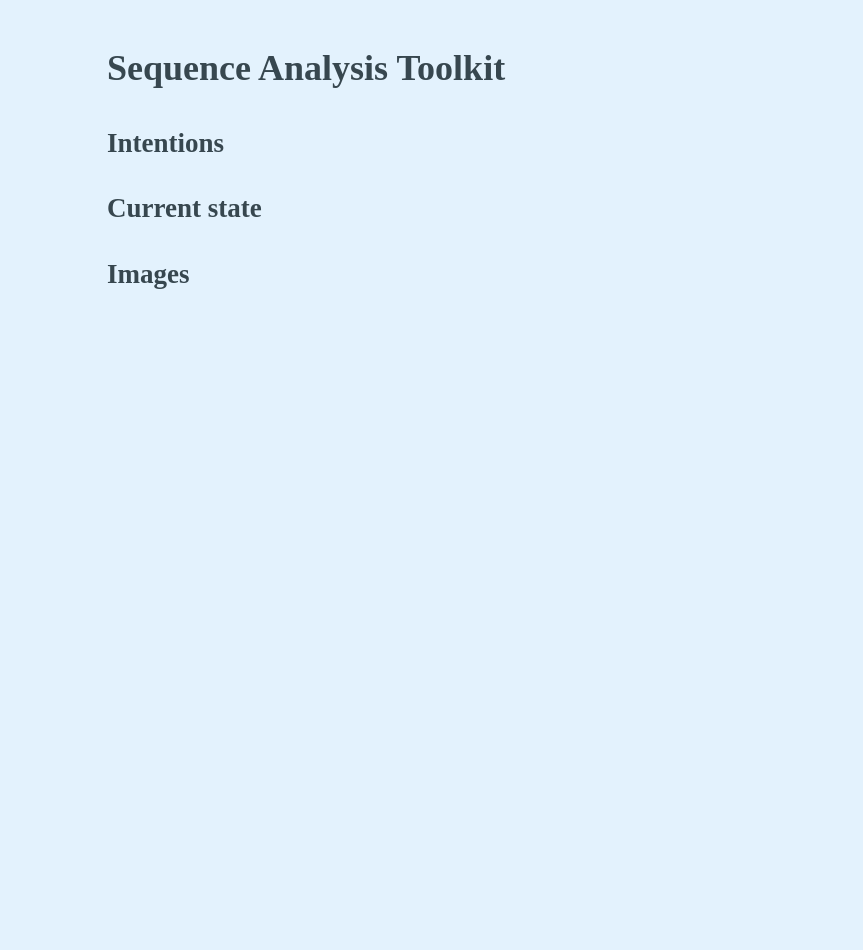
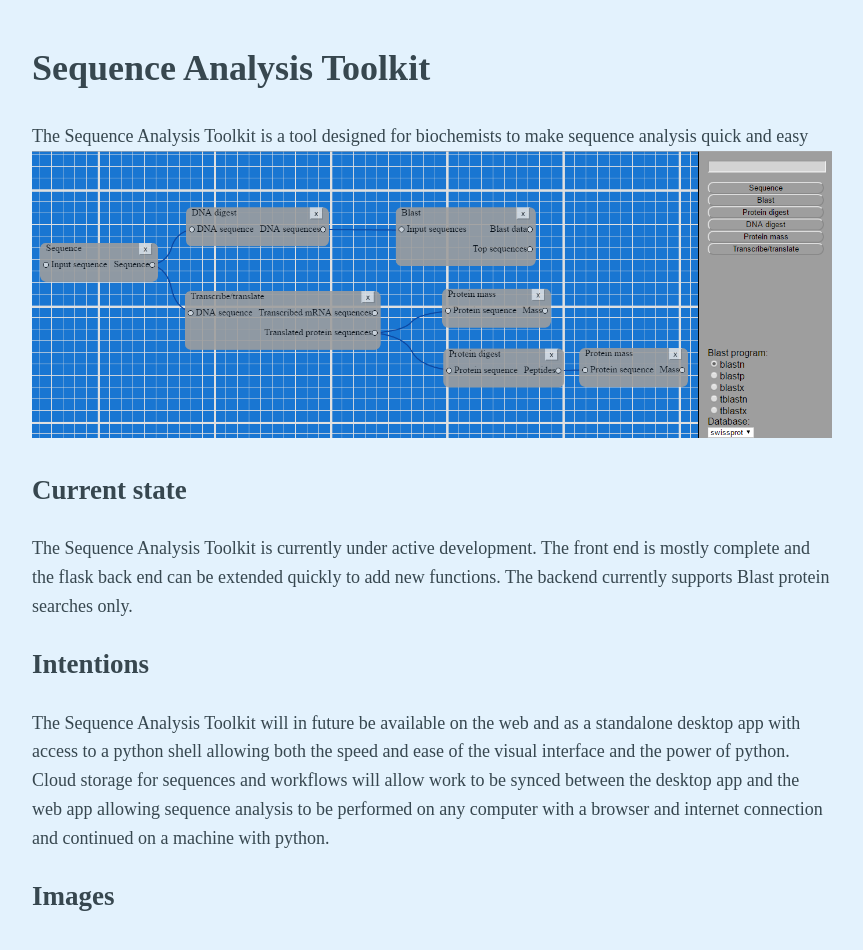
Before and after one commit to TeeBeeKay/bioinformatics, a plain HTML site: page sat.html in a window 1280 px wide. Shown: the whole page, without its empty margins (208-1071 px from the left). Before the commit the page ends 800 px from the top, so only its background shows below. Drawn offline with Linux system fonts and the light colour scheme.

Commit message:
sat description

```diff
--- a/sat.html
+++ b/sat.html
@@ -3,12 +3,58 @@
     <head>
         <meta charset="UTF-8">
         <title>Sequence Analysis Toolkit</title>
-        <link rel="stylesheet" href="sat.css" type="text/css">
+        <link rel="stylesheet" href="static/sat.css" type="text/css">
+        <script>
+        function enlargeImage(event) {
+            image = event.target;
+
+            bg = document.createElement('div');
+            bg.id = 'bg';
+
+            bg.style.position = 'fixed';
+            bg.style.backgroundColor = 'black';
+            bg.style.opacity = 0.8;
+            bg.style.width = '100%';
+            bg.style.height = '100%';
+            bg.style.top = '0px';
+            bg.style.left = '0px';
+
+            bg.onclick = closeImage;
+
+            largeimage = image.cloneNode();
+            largeimage.id = 'largeimage';
+            largeimage.style.position = 'fixed';
+            largeimage.style.width = 'auto';
+            largeimage.style.maxWidth = '100%';
+            largeimage.style.margin = 'auto';
+            largeimage.style.top = '15%';
+            largeimage.style.left = '5%';
+
+            console.log(largeimage.style.width)
+
+
+            largeimage.onclick = closeImage;
+
+            document.body.appendChild(bg);
+            document.body.appendChild(largeimage);
+        }
+
+        function closeImage(event) {
+            bg = document.getElementById('bg');
+            largeimage = document.getElementById('largeimage');
+            document.body.removeChild(bg);
+            document.body.removeChild(largeimage);
+        }
+        </script>
     </head>
     <body>
         <h1>Sequence Analysis Toolkit</h1>
+        The Sequence Analysis Toolkit is a tool designed for biochemists to make sequence analysis quick and easy
+        <img src="static/sat%20screenshot.png" onclick="enlargeImage(event)">
+        <h2>Current state</h2>
+        The Sequence Analysis Toolkit is currently under active development. The front end is mostly complete and the flask back end can be extended quickly to add new functions. The backend currently supports Blast protein searches only.
         <h2>Intentions</h2>
-        <h2>Current state</h2>
+        The Sequence Analysis Toolkit will in future be available on the web and as a standalone desktop app with access to a python shell allowing both the speed and ease of the visual interface and the power of python. Cloud storage for sequences and workflows will allow work to be synced between the desktop app and the web app allowing sequence analysis to be performed on any computer with a browser and internet connection and continued on a machine with python.
         <h2>Images</h2>
     </body>
 </html>
--- a/static/sat.css
+++ b/static/sat.css
@@ -1,8 +1,12 @@
 body {
     margin: 40px auto;
-    max-width: 650px;
+    max-width: 800px;
     line-height: 1.6;
     font-size: 18px;
     background-color: #E3F2FD;
     color: #37474F;
 }
+
+img {
+    max-width: 100%;
+}
```
Also changed, not shown: static/sat screenshot.png (added).
